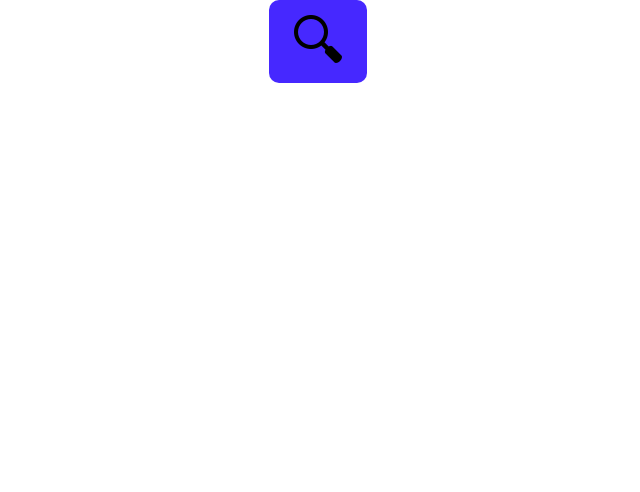
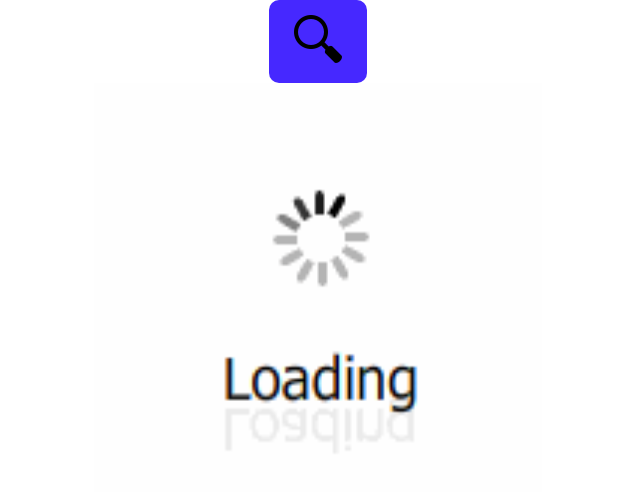
Before and after one commit to Amar-dev-code/reusable-components, a React (Create React App) app: page / in a window 1280 px wide. Shown: the top 492 px of the page, without its empty margins (322-962 px from the left). Built offline with nearby package versions, Linux system fonts and the light colour scheme.

Commit message:
Adding Spinner Component

```diff
--- a/src/App.tsx
+++ b/src/App.tsx
@@ -2,6 +2,8 @@ import React from "react";
 
 import "./App.css";
 import { Button } from "./components/Button";
+import { Spinner } from "./components/Spinner";
+
 function App() {
   return (
     <div className="App">
@@ -13,6 +15,7 @@ function App() {
         buttonStyles="btn--success--solid"
         buttonLabel="Click me"
       ></Button>
+      <Spinner isLoading={true}></Spinner>
     </div>
   );
 }
--- a/src/components/Button.tsx
+++ b/src/components/Button.tsx
@@ -3,7 +3,7 @@ import React from "react";
 import "../styles/button.css";
 import "../sizes/button.css";
 import { useBreakpoint } from "../hooks/useBreakpoint";
-import search from "../search.png";
+import search from "../images/search.png";
 
 interface buttonProps {
   buttonLabel: any;
--- /dev/null
+++ b/src/components/Spinner.tsx
@@ -0,0 +1,19 @@
+import React from "react";
+
+import "../styles/spinner.css";
+import spinner from "../images/loading.gif";
+
+interface spinnerProps {
+  isLoading: boolean;
+}
+
+export function Spinner(props: spinnerProps) {
+  const isLoading = props.isLoading;
+  if (isLoading)
+    return (
+      <>
+        <img src={spinner} alt="spinner" className="center"></img>
+      </>
+    );
+  else return <></>;
+}
--- /dev/null
+++ b/src/styles/spinner.css
@@ -0,0 +1,6 @@
+.center {
+  display: block;
+  margin-left: auto;
+  margin-right: auto;
+  width: 35%;
+}
```
Also changed, not shown: src/images/loading.gif (added), src/images/search.png (renamed from src/search.png).
